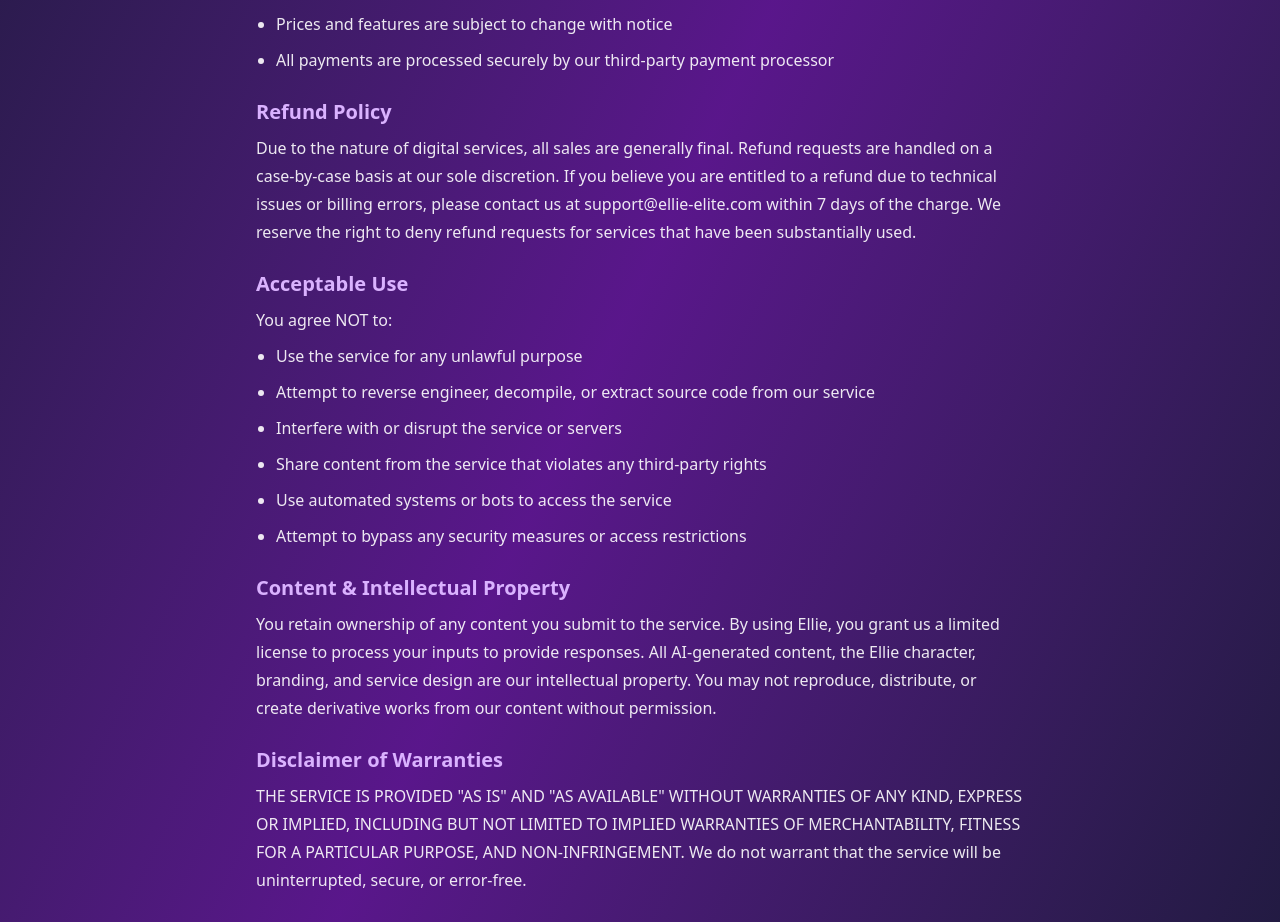
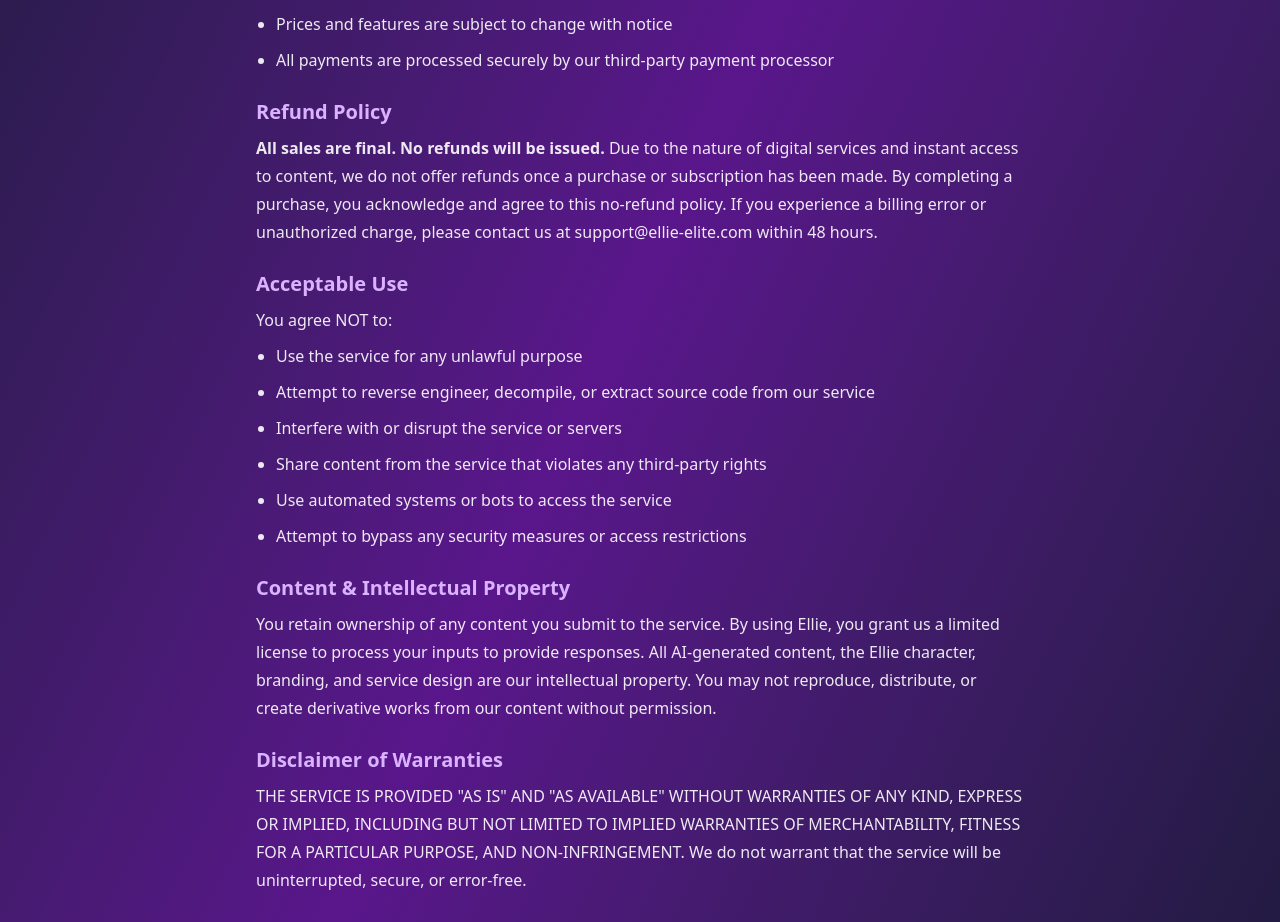
Before and after one commit to andrifran123/ellie-web, a Next.js app: page /legal/terms in a window 1280 px wide. Shown: the part 1060-1982 px from the top of the page. Built offline with nearby package versions, Linux system fonts and the light colour scheme.

Commit message:
Update refund policy - all sales final, no refunds

```diff
--- a/app/legal/terms/page.tsx
+++ b/app/legal/terms/page.tsx
@@ -66,10 +66,10 @@ export default function TermsPage() {
           <div>
             <h2 className="text-xl font-semibold text-purple-300">Refund Policy</h2>
             <p className="mt-2">
-              Due to the nature of digital services, all sales are generally final. Refund requests are handled on a
-              case-by-case basis at our sole discretion. If you believe you are entitled to a refund due to technical
-              issues or billing errors, please contact us at support@ellie-elite.com within 7 days of the charge.
-              We reserve the right to deny refund requests for services that have been substantially used.
+              <strong>All sales are final. No refunds will be issued.</strong> Due to the nature of digital services
+              and instant access to content, we do not offer refunds once a purchase or subscription has been made.
+              By completing a purchase, you acknowledge and agree to this no-refund policy. If you experience a
+              billing error or unauthorized charge, please contact us at support@ellie-elite.com within 48 hours.
             </p>
           </div>
 
```
